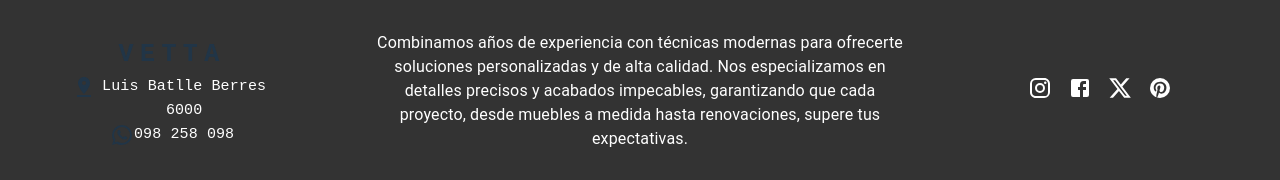
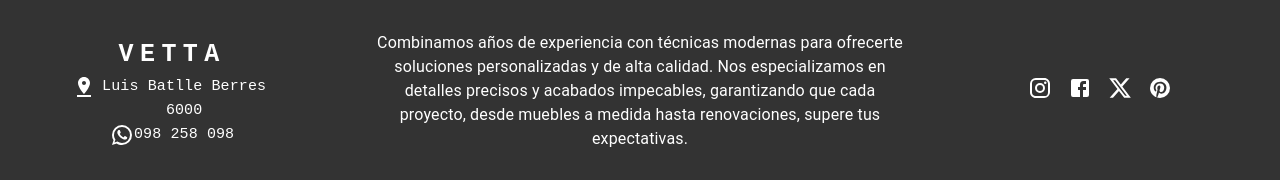
Before and after one commit to DellacquaD/vettauy, a React (Vite) app: page / in a window 1280 px wide. Shown: the part 739-919 px from the top of the page. Built offline with nearby package versions, Linux system fonts and the light colour scheme.

Commit message:
estilos about

```diff
--- a/src/components/AppFooter.tsx
+++ b/src/components/AppFooter.tsx
@@ -39,14 +39,16 @@ export const AppFooter: FC = (): ReactElement => {
                     fontWeight: 700,
                     fontSize: '25px',
                     letterSpacing: '.4rem',
-                    color: 'inherit',
+                    color: 'white',
                     textDecoration: 'none',
                 }}
             >
                 VETTA
             </Typography>
             <Container style={{ display: "flex", justifyContent: "center" }}>
-                <PinDropIcon />
+                <PinDropIcon sx={{
+                  color: "white"
+                }}/>
                 <Typography
                     variant="h6"
                     flexWrap="wrap"
@@ -66,7 +68,9 @@ export const AppFooter: FC = (): ReactElement => {
                 </Typography>
             </Container>
             <Container style={{ display: "flex", justifyContent: "center" }}>
-                <WhatsAppIcon />
+                <WhatsAppIcon sx={{
+                  color: "white"
+                }}/>
                 <Typography
                     variant="h6"
                     flexWrap="wrap"
```
